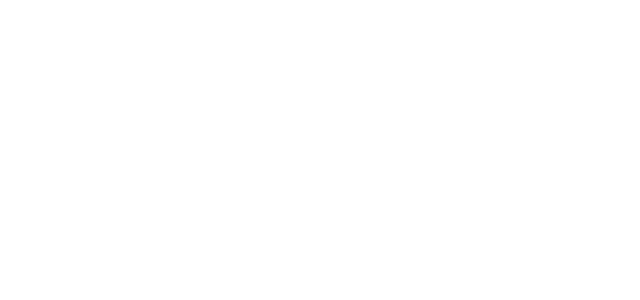
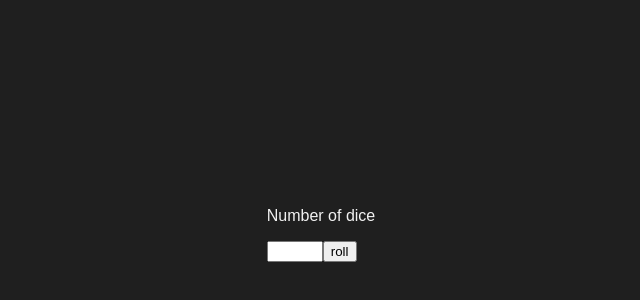
Before and after one commit to adityasuman2025/machineCoding, a React (Vite) app in the folder react/: page /dice-roll in a window 1280 px wide. Before the commit this address had no page. Shown: the part 174-474 px from the top of the page, without its empty margins (319-959 px from the left). Built offline with nearby package versions, Linux system fonts and the light colour scheme.

Commit message:
dice roll

```diff
--- a/react/src/App.tsx
+++ b/react/src/App.tsx
@@ -18,6 +18,7 @@
 import Practice from "./projects/Practice";
 import ProgressBar from "./projects/progressBar/ProgressBar";
 import StarRating from "./projects/starRating/StarRating";
+import DiceRoll from "./projects/diceRoll/DiceRoll";
 import "./App.scoped.css";
 
 
@@ -34,6 +35,7 @@
         { name: "Comments", path: "/comments" },
         { name: "Stopwatch", path: "/stopwatch" },
         { name: "Tic Tac Toe", path: "/tic-tac-toe" },
+        { name: "Dice Roll", path: "/dice-roll" },
         { name: "Stock Trading Dashboard", path: "/stock-trading-dashboard" },
         { name: "Progress Bar", path: "/progress-bar" },
         { name: "Star Rating", path: "/star-rating" },
@@ -98,6 +100,7 @@
                 <Route path="/stock-trading-dashboard" element={<StockTradingDashboardApp />} />
                 <Route path="/progress-bar" element={<ProgressBar />} />
                 <Route path="/star-rating" element={<StarRating />} />
+                <Route path="/dice-roll" element={<DiceRoll />} />
                 <Route path="/practice" element={<Practice />} />
             </Routes>
         </Router>
--- /dev/null
+++ b/react/src/projects/diceRoll/DiceRoll.scoped.css
@@ -0,0 +1,39 @@
+.container {
+    display: flex;
+    flex-direction: column;
+    align-items: center;
+    justify-content: center;
+}
+
+.wrapper {
+    margin: 10px;
+    padding: 10px;
+    border-radius: 10px;
+    background-color: lightgray;
+    display: grid;
+    grid-template-columns: repeat(3, 1fr);
+    gap: 10px;
+    width: fit-content;
+}
+
+.dice {
+    border-radius: 8px;
+    padding: 5px;
+    box-sizing: border-box;
+    background-color: white;
+    display: grid;
+    grid-template-columns: repeat(3, 1fr);
+    gap: 4px;
+}
+
+.dot {
+    width: 9px;
+    height: 9px;
+    background-color: grey;
+    border-radius: 100%;
+}
+
+.dummy {
+    width: 9px;
+    height: 9px;
+}
--- /dev/null
+++ b/react/src/projects/diceRoll/DiceRoll.tsx
@@ -0,0 +1,60 @@
+import { useState, useCallback, memo, SyntheticEvent } from "react";
+import "./DiceRoll.scoped.css";
+
+function getRandomNo(start, end) {
+    return Math.floor(Math.random() * (end - start + 1) + start);
+}
+
+const DOT_POS: Record<number, number[]> = {
+    1: [5],
+    2: [1, 9],
+    3: [1, 5, 9],
+    4: [1, 3, 7, 9],
+    5: [1, 3, 5, 7, 9],
+    6: [1, 3, 4, 6, 7, 9]
+};
+const CELLS: string[] = new Array(9).fill("");
+
+function Dice({ num }) {
+    const dotPositionsForNum = DOT_POS[num];
+
+    return (
+        <div className="dice">
+            {
+                CELLS.map((_, idx) => (
+                    <div key={idx} className={dotPositionsForNum.includes(idx + 1) ? "dot" : "dummy"} />
+                ))
+            }
+        </div>
+    );
+}
+const MemoisedDice = memo(Dice);
+
+export default function DiceRoll() {
+    const [dices, setDices] = useState<number[]>([]);
+
+    const handleSubmit = useCallback((e: SyntheticEvent<HTMLFormElement>) => {
+        e.preventDefault();
+
+        const formData = new FormData(e.currentTarget);
+        const count = Number(formData.get("diceCount"));
+
+        setDices(new Array(count).fill("").map(i => getRandomNo(1, 6)));
+    }, []);
+
+    return (
+        <section className="container">
+            <form onSubmit={handleSubmit}>
+                <p>Number of dice</p>
+                <input name="diceCount" type="number" min={1} max={12} required={true} />
+                <button>roll</button>
+            </form>
+
+            {dices.length ? (
+                <section className="wrapper">
+                    {dices.map((num, idx) => <MemoisedDice key={idx} num={num} />)}
+                </section>
+            ) : null}
+        </section>
+    );
+}
```
Also changed, not shown: 1 other file (tests, documents, lock files or other folders).
